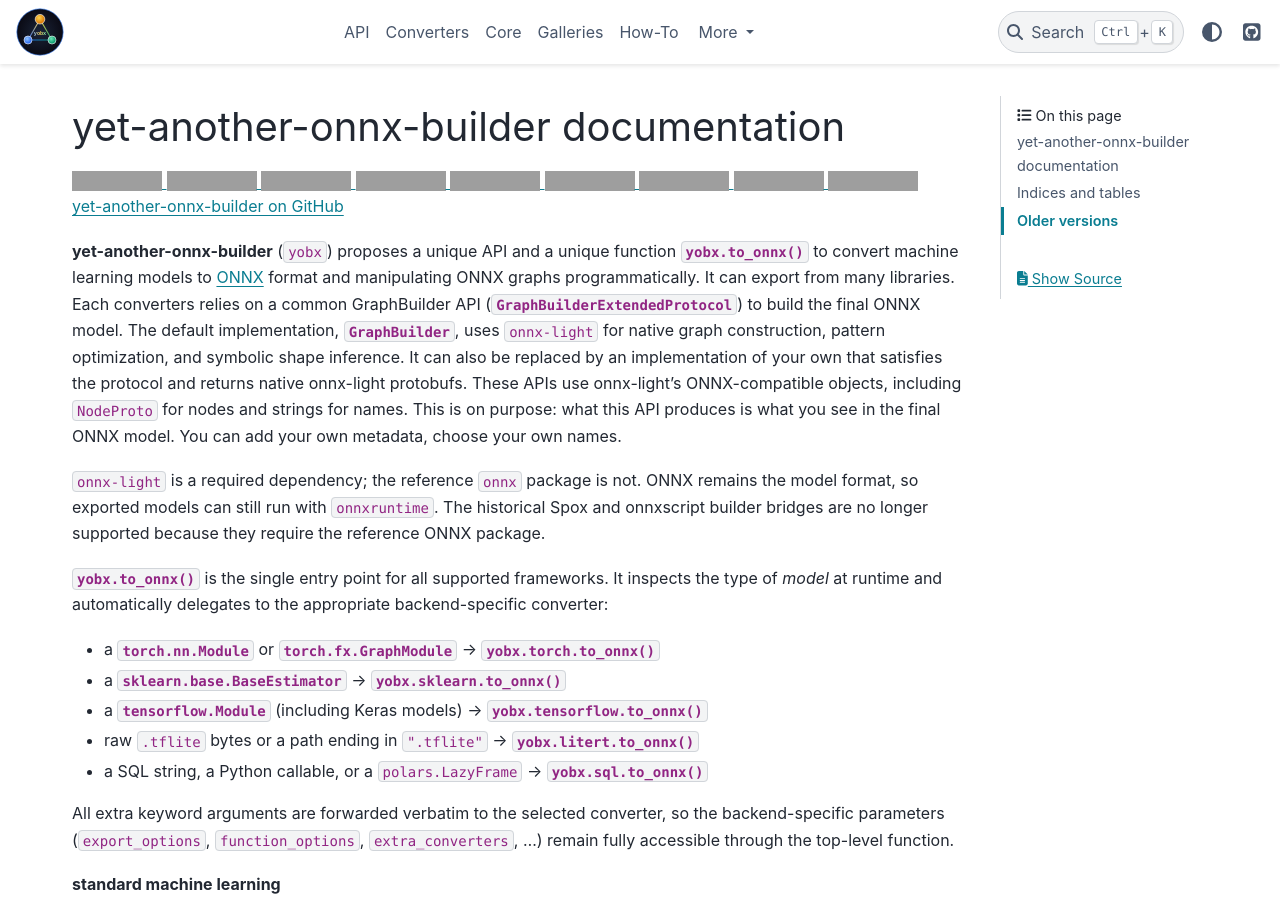
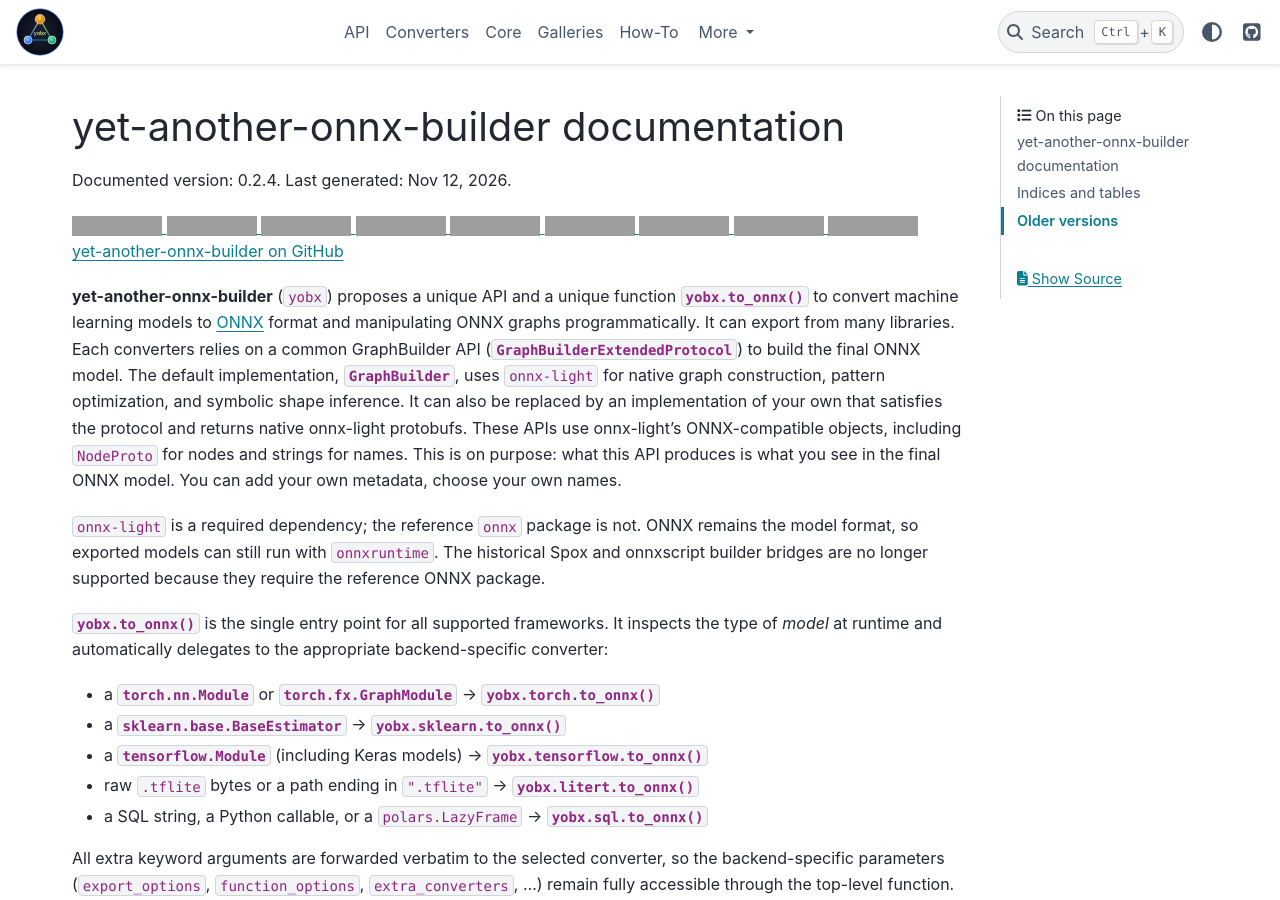
Before and after one commit to xadupre/yet-another-onnx-builder, a Sphinx documentation site: the page built from docs/index.rst, in a window 1280 px wide and 900 px high, cut to the strip 0-900 px from the top of the window. Built offline with Sphinx 7.4.7 and the PyData theme 0.15.4, drawn with Linux system fonts in a browser that asks for light colours; formulas are drawn with MathJax 3; pages that are not in the unit, such as notebooks, are missing from menus; cross-references to code outside the pages are shown as plain code; grey boxes are pictures that could not be loaded.

Commit message:
Show documented version and generation date on the documentation homepage (#2466)
* Initial plan

* docs: show documented version and generation date on homepage

Co-authored-by: xadupre <22452781+xadupre@users.noreply.github.com>

---------

Co-authored-by: copilot-swe-agent[bot] <198982749+Copilot@users.noreply.github.com>
Co-authored-by: xadupre <22452781+xadupre@users.noreply.github.com>
Co-authored-by: xadupre <xadupre@microsoft.com>
Co-authored-by: Copilot <223556219+Copilot@users.noreply.github.com>

```diff
--- a/docs/index.rst
+++ b/docs/index.rst
@@ -1,5 +1,7 @@
 yet-another-onnx-builder documentation
 ======================================
+
+Documented version: |release|. Last generated: |today|.
 
 .. image:: https://github.com/xadupre/yet-another-onnx-builder/actions/workflows/ci_core.yml/badge.svg
     :target: https://github.com/xadupre/yet-another-onnx-builder/actions/workflows/ci_core.yml
```
